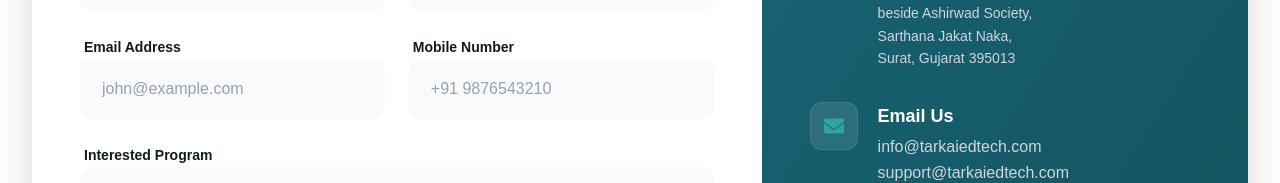
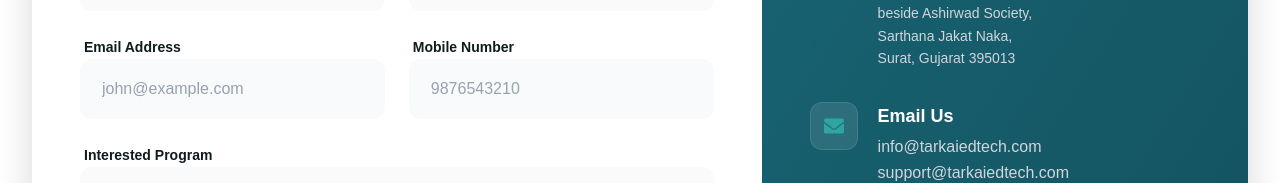
Before and after one commit to sahilbrafaliya-maker/tarkai-web, a Next.js app: page /contact in a window 1280 px wide. Shown: the part 653-836 px from the top of the page. Built offline with nearby package versions, Linux system fonts and the light colour scheme.

Commit message:
feat: Implement new contact page with a functional form for inquiries and program selection.

```diff
--- a/app/contact/page.tsx
+++ b/app/contact/page.tsx
@@ -40,7 +40,12 @@ export default function ContactPage() {
     }, []);
 
     const handleChange = (e: React.ChangeEvent<HTMLInputElement | HTMLTextAreaElement>) => {
-        setFormData({ ...formData, [e.target.id]: e.target.value });
+        if (e.target.id === 'mobile') {
+            const value = e.target.value.replace(/\D/g, '').slice(0, 10);
+            setFormData({ ...formData, [e.target.id]: value });
+        } else {
+            setFormData({ ...formData, [e.target.id]: e.target.value });
+        }
     };
 
     const handleSubmit = async (e: FormEvent) => {
@@ -150,8 +155,12 @@ export default function ContactPage() {
                                         value={(formData as any).mobile}
                                         onChange={handleChange}
                                         required
+                                        maxLength={10}
+                                        minLength={10}
+                                        pattern="[0-9]{10}"
+                                        inputMode="numeric"
                                         className="w-full px-5 py-4 rounded-xl bg-gray-50 border-2 border-transparent focus:bg-white focus:border-brand-accent focus:ring-4 focus:ring-brand-accent/10 outline-none transition-all duration-300 font-medium placeholder-gray-400"
-                                        placeholder="+91 9876543210"
+                                        placeholder="9876543210"
                                     />
                                 </div>
                             </div>
@@ -214,7 +223,7 @@ export default function ContactPage() {
                             <button
                                 type="submit"
                                 disabled={isSubmitting}
-                                className="w-full bg-brand-dark text-white font-bold py-4 rounded-xl hover:bg-brand-accent transition-all duration-300 transform hover:-translate-y-1 shadow-lg flex items-center justify-center gap-2 disabled:opacity-70 disabled:hover:translate-y-0"
+                                className="w-full bg-brand-dark text-white font-bold py-4 rounded-xl hover:bg-brand-accent transition-all duration-300 transform hover:-translate-y-1 shadow-lg flex items-center justify-center gap-2 disabled:opacity-70 disabled:hover:translate-y-0 cursor-pointer"
                             >
                                 {isSubmitting ? (
                                     <>
```
